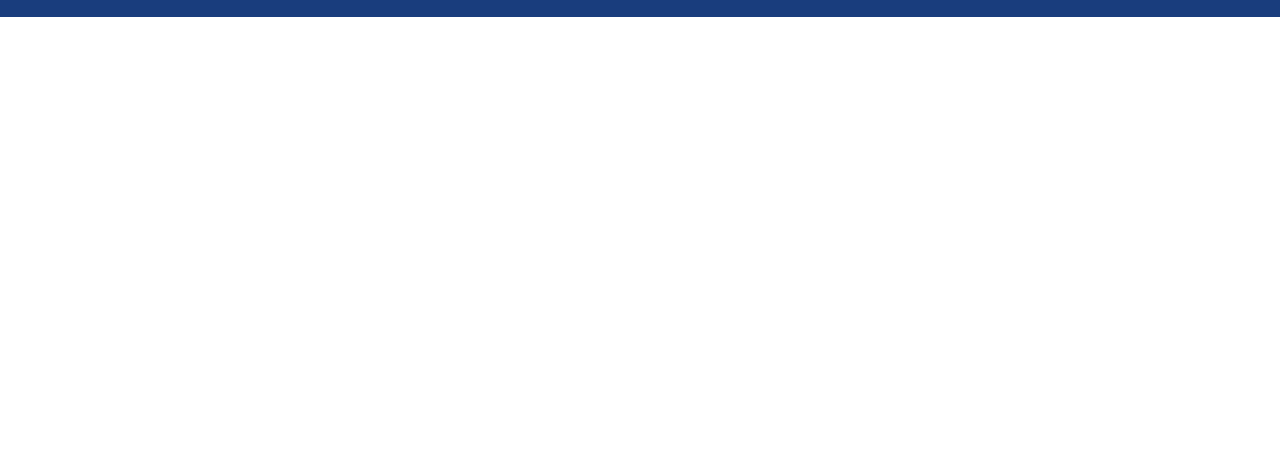
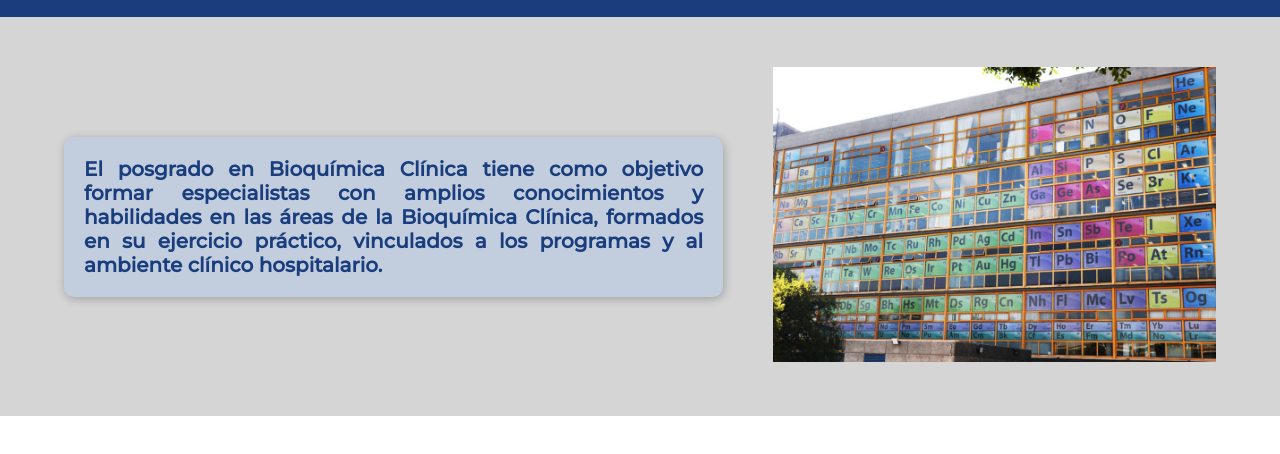
Before and after one commit to mlira87/P1-LandingPage, a plain HTML site: page index.html in a window 1280 px wide. Shown: the part 130-584 px from the top of the page. Drawn offline with Linux system fonts and the light colour scheme.

Commit message:
Jumbotron listo

```diff
--- a/css/styles.css
+++ b/css/styles.css
@@ -52,3 +52,41 @@ ul li {
   scale: 1.08;
   cursor: pointer;
 }
+
+/*************** BODY ***********************************/
+
+/* Sección 1 - Jumbotron*/
+
+.banner {
+    /*Sección del baner*/
+    background-color: #d5d5d5;
+    padding: 50px 0;
+    width: 100%;
+  }
+
+  .banner-content {
+    /*Alineación del jumbotron*/
+    display: flex;
+    justify-content: space-around;
+    gap: 50px;
+    align-items: center;
+  }
+
+  .banner-img {
+    width: 150%;
+  }
+
+  .banner-img img {
+    width: 100%;
+  }
+
+  .banner-content h2 {
+    text-align: justify;
+    background-color: #c2cede;
+    border-radius: 10px;
+    padding: 20px;
+    box-shadow: 1px 2px 10px rgba(0, 0, 0, 0.247); /*Genera sombras */
+    color: #193d7d;
+    font-size: 20px;
+    width: 100%;
+  }
--- a/index.html
+++ b/index.html
@@ -33,6 +33,24 @@
         </nav>
     </header>
 
+    <main> <!--! Inicia sección principal-->
+
+        <section class="banner"><!-- Inicia Jumbotron / Sección 1-->
+            <div class="conteiner banner-content">
+                <div>
+                    <h2>El posgrado en Bioquímica Clínica tiene como objetivo formar especialistas con amplios
+                        conocimientos y habilidades en las áreas de la Bioquímica Clínica, formados en su ejercicio
+                        práctico, vinculados a los programas y al ambiente clínico hospitalario.</h2>
+                </div>
+                <div class="banner-img">
+                    <img src="./assets/periodica.jpeg" alt="">
+                </div>
+            </div>
+
+        </section>
+
+    </main>
+
 
 </body>
 </html>
```
